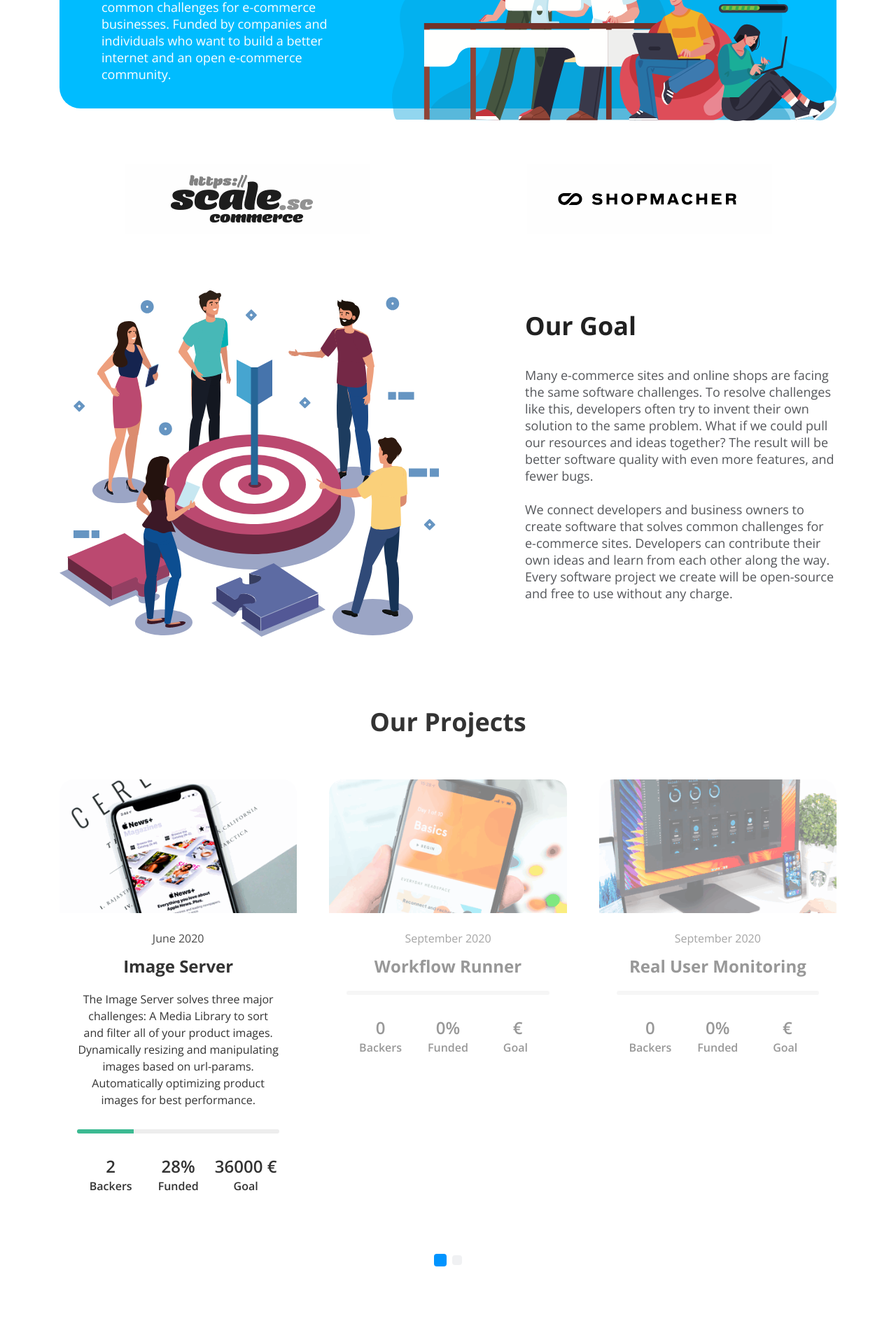
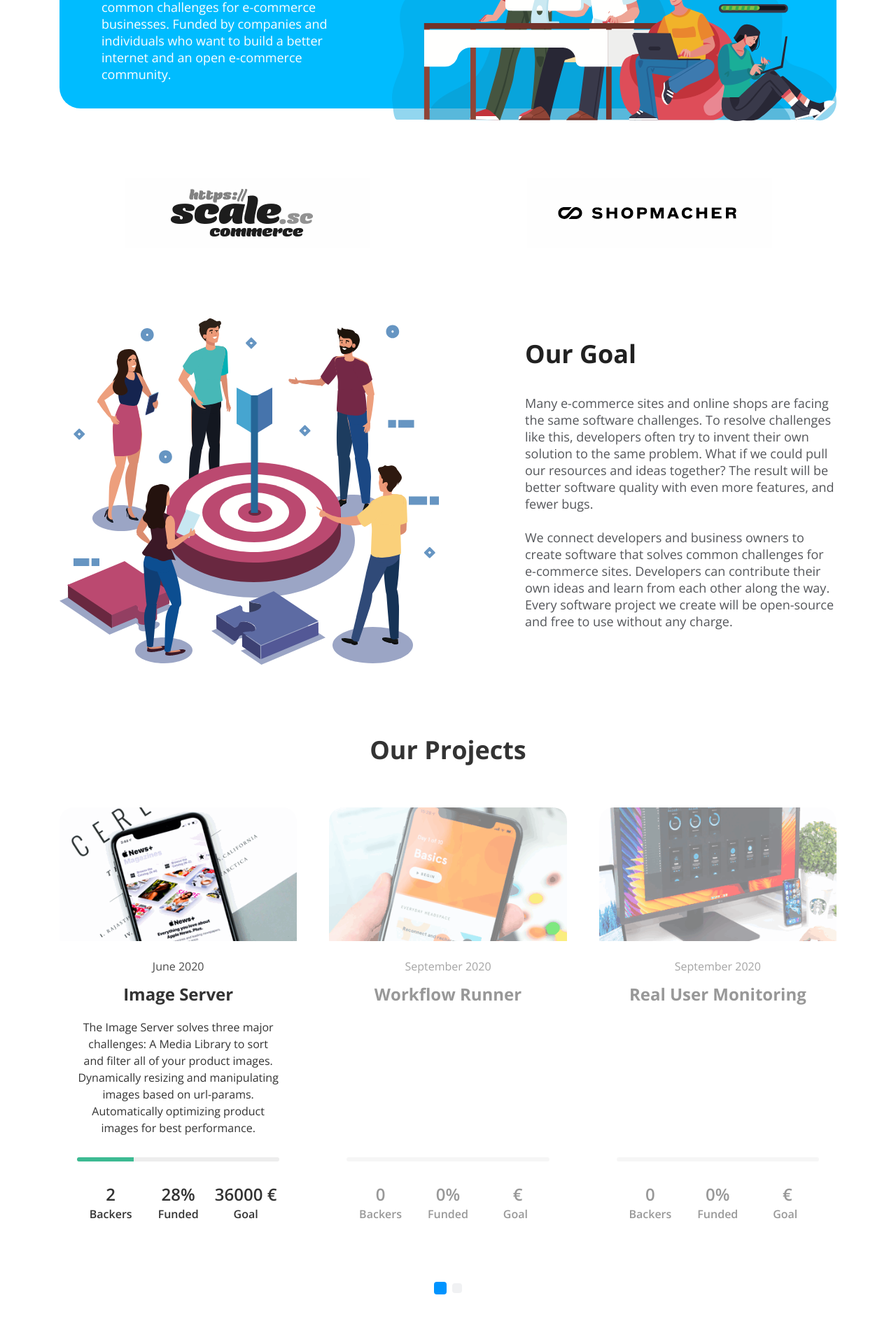
Before and after one commit to OpenSourceCommerce/osc.dev, a Jekyll site: the page built from index.md, in a window 1280 px wide. Shown: the part 450-2368 px from the top of the page at 70% size. Built offline with Jekyll 4.4.1, drawn with Linux system fonts in a browser that asks for light colours.

Commit message:
fix project box height; rename client to supporter; fix typo in css classes

```diff
--- a/_layouts/imageserver/library.html
+++ b/_layouts/imageserver/library.html
@@ -1,6 +1,6 @@
 
 <!--SECTIN ABOUT PRODUCT START-->
-<section class="about-product mb-50">
+<section class="about-product mb-70">
     <div class="container">
         <div class="row align-items-center">
             <div class="col-md-6">
--- a/_layouts/supporter.html
+++ b/_layouts/supporter.html
@@ -1,4 +1,4 @@
-    <!--Section Clients Start-->
+    <!--Section Supporter Start-->
     <section class="supporter-main">
         <div class="container">
             <div class="swiper-container supporter">
@@ -14,4 +14,4 @@
             </div>
         </div>
     </section>
-    <!--Section Clients End-->
+    <!--Section Supporter End-->
--- a/css/responsive.css
+++ b/css/responsive.css
@@ -59,7 +59,7 @@
                 margin-bottom: 18px;
                 font-size: 16px;
             }
-            .projct-body p {
+            .project-body p {
                 font-size: 14px;
                 margin-bottom: 30px;
                 line-height: 30px;
@@ -70,7 +70,7 @@
             .info-project li p {
                 font-size: 14px;
             }
-            .projct-body {
+            .project-body {
                 padding: 15px;
             }
             .project-slider .swiper-pagination-bullet.swiper-pagination-bullet-active {
@@ -193,10 +193,10 @@
             .hero-text {
                 padding: 30px 20px 0;
             }
-            .clients-main .container {
+            .supporter-main .container {
                 padding: 0;
             }
-            .clients-main {
+            .supporter-main {
                 padding: 60px 0;
             }
             .about-main .content {
--- a/css/style.css
+++ b/css/style.css
@@ -74,6 +74,7 @@
     section {
         padding: 50px 0;
     }
+
     .about-product {
         padding: 0px 0;
     }
@@ -98,11 +99,11 @@
 
     .cta-primary-white {
         background: #fff;
-            color: #735E91;
+        color: #35467B;
     }
 
     .cta-primary-white:hover {
-            background-color: #5a4a71;
+        background-color: #2d3b65;
         color: #fff;
     }
 
@@ -194,7 +195,7 @@ HEADR CSS
     }
 
     .supporter-main {
-            padding: 80px 0;
+        padding: 100px 0;
     }
 
     .supporter .swiper-wrapper {
@@ -237,6 +238,9 @@ HEADR CSS
         border-top-left-radius: 20px;
         border-top-right-radius: 20px;
         overflow: hidden;
+        height: 100%;
+        display: flex;
+        flex-direction: column;
     }
 
     .project-card .img-project img {
@@ -253,6 +257,11 @@ HEADR CSS
     .project-body {
         text-align: center;
         padding: 25px;
+        flex: 1;
+        display: flex;
+        justify-content: space-between;
+        flex-direction: column;
+        align-items: center;
     }
 
     .project-body a {
@@ -272,6 +281,7 @@ HEADR CSS
     .project-body .progress {
         height: 6px;
         border-radius: 3px;
+        width: 100%;
     }
 
     .progress {
@@ -291,6 +301,11 @@ HEADR CSS
         align-items: center;
         justify-content: center;
         margin: 30px 0;
+        width: 100%;
+    }
+
+    .pro-content {
+        width: 100%;
     }
 
     .info-project li {
@@ -339,6 +354,10 @@ HEADR CSS
         background-color: #0094FF;
         width: 18px;
         height: 18px;
+    }
+
+    .project-slider .swiper-slide {
+        height: auto;
     }
 
     .funding-card {
@@ -553,8 +572,8 @@ HEADR CSS
     .mt-70 {
         margin-top: 70px;
     }
-        .mb-50 {
-            margin-bottom: 50px;
+    .mb-70 {
+        margin-bottom: 70px;
     }
 
     .icon-back {
```
Lines whose indentation alone changed are shown as unchanged.
